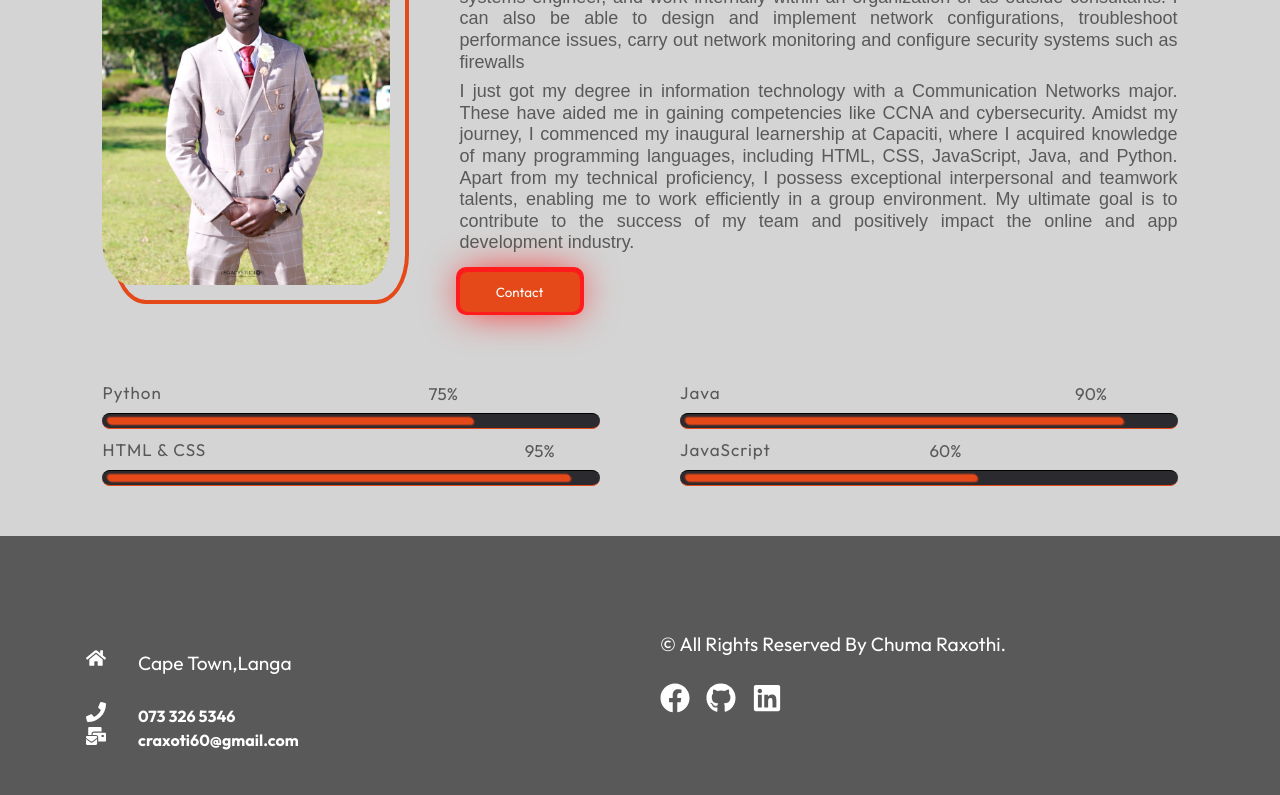
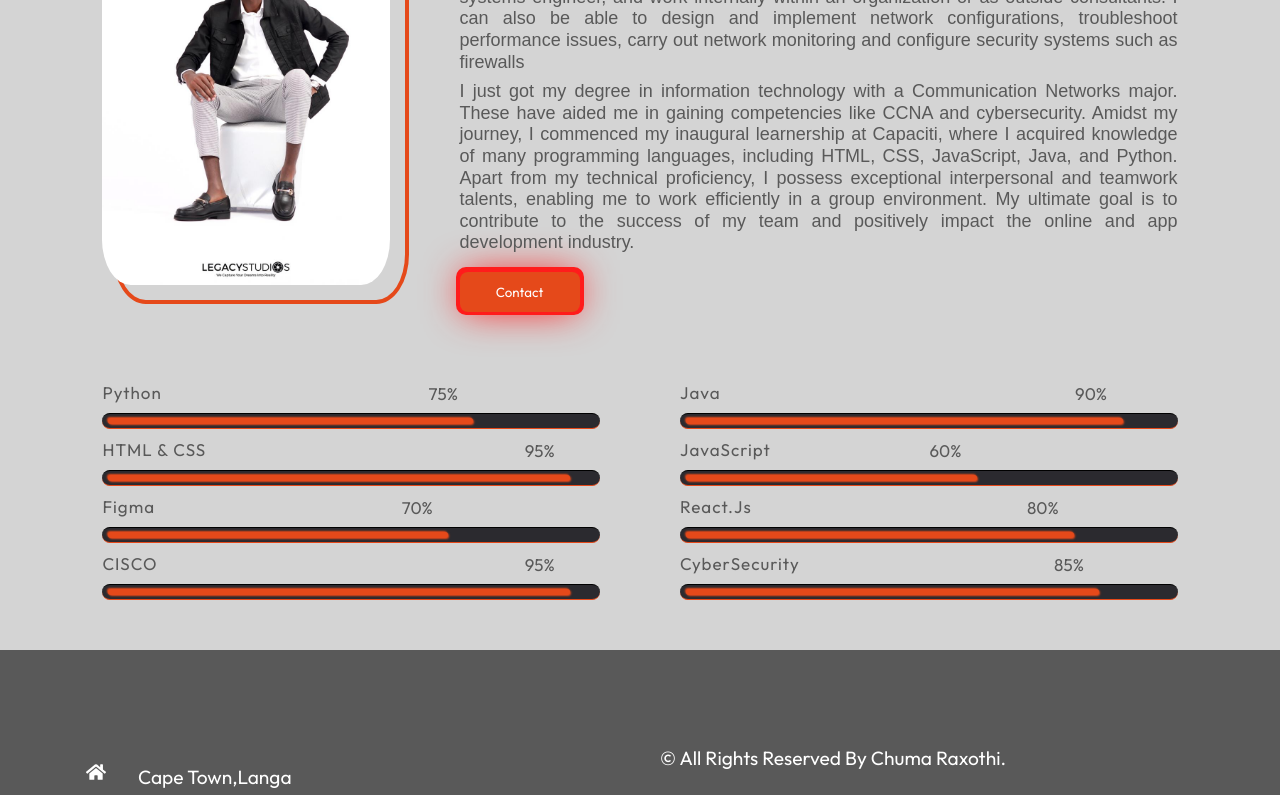
Before and after one commit to Chuma-rxt/portfolio-react, a React (Create React App) app: page /about in a window 1280 px wide. Shown: the part 701-1496 px from the top of the page. Built offline with nearby package versions, Linux system fonts and the light colour scheme.

Commit message:
update of about section

```diff
--- a/src/components/AboutContent.js
+++ b/src/components/AboutContent.js
@@ -5,7 +5,7 @@ import '@fortawesome/fontawesome-free/css/all.min.css';
 
 import React from 'react';
 import { Link } from "react-router-dom";
-import pic1 from "../assets/Myabout.jpeg";
+import pic1 from "../assets/myabou.jpeg";
 
 const AboutContent = () => {
   return (
@@ -79,7 +79,33 @@ const AboutContent = () => {
                     </div>
                 </div>
 
+                <div className="skill">
+                    <div className="subject">Figma</div>
+                    <div className="progress-bar">
+                        <div className="progress-line" value="70%" style={{ maxWidth: '70%' }}></div>
+                    </div>
+                </div>
 
+                <div className="skill">
+                    <div className="subject">React.Js</div>
+                    <div className="progress-bar">
+                        <div className="progress-line" value="80%" style={{ maxWidth: '80%' }}></div>
+                    </div>
+                </div>
+
+                <div className="skill">
+                    <div className="subject">CISCO</div>
+                    <div className="progress-bar">
+                        <div className="progress-line" value="95%" style={{ maxWidth: '95%' }}></div>
+                    </div>
+                </div>
+
+                <div className="skill">
+                    <div className="subject">CyberSecurity</div>
+                    <div className="progress-bar">
+                        <div className="progress-line" value="85%" style={{ maxWidth: '85%' }}></div>
+                    </div>
+                </div>
 
             </section>
         </div>
--- a/src/components/AboutContentStyles.css
+++ b/src/components/AboutContentStyles.css
@@ -152,3 +152,22 @@
     color: #595959;
     font-size: 17px;
 }
+@media(max-width: 1068px){
+    .about-container .about-contents{
+        grid-template-areas:'imageSect skillSect'
+                             'infoSect infoSect';
+    }
+    .skillSection{
+        grid-template-columns: 1fr;
+        grid-gap: 20px;
+    }
+
+}
+
+@media(max-width: 868px){
+    .about-container .about-contents{
+        grid-template-areas:'imageSect imageSect'
+                             'infoSect infoSect'
+                             'skillSect skillSect';
+    }
+}
```
Also changed, not shown: src/assets/myabou.jpeg (added).
